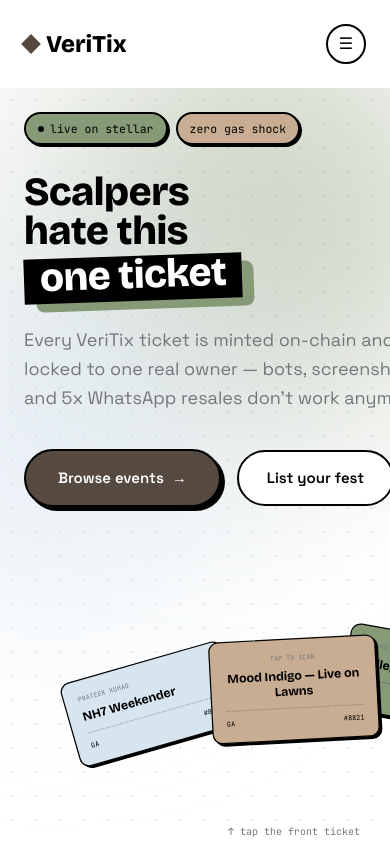
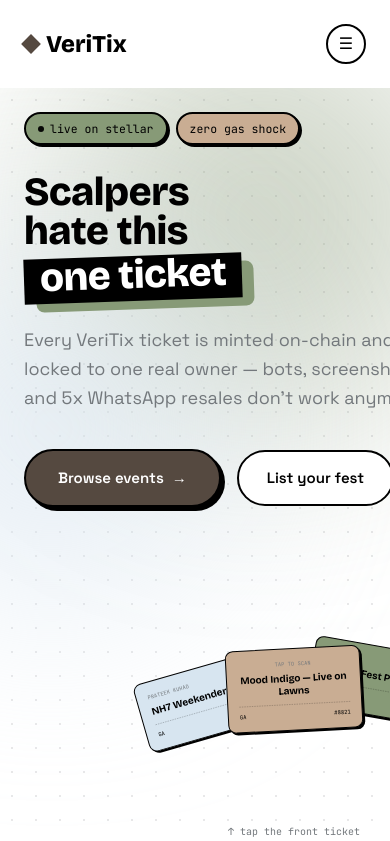
Before and after one commit to priyalraut703/veritix, a React (Vite) app: page / in a window 390 px wide. Shown: the top 841 px of the page. Built offline with nearby package versions, Linux system fonts and the light colour scheme; no server answers.

Commit message:
Tighten mobile ticket spacing to stop edge clipping

```diff
--- a/src/pages/Home.tsx
+++ b/src/pages/Home.tsx
@@ -85,14 +85,14 @@ export default function Home() {
             </div>
 
             <div className="relative h-[300px] sm:h-[380px] md:h-[440px] flex items-center justify-center">
-              <div className="relative w-full flex items-center justify-center scale-[0.62] sm:scale-[0.85] md:scale-[1.05]">
+              <div className="relative w-full flex items-center justify-center scale-[0.5] sm:scale-[0.85] md:scale-[1.05]">
                 <TicketStub
                   eventName={'NH7 Weekender'}
                   subtitle="Prateek Kuhad"
                   ticketNo="0472"
                   tier="GA"
                   accent="blue"
-                  rotateClass="absolute -rotate-[16deg] -translate-x-24 translate-y-6"
+                  rotateClass="absolute -rotate-[16deg] -translate-x-10 sm:-translate-x-20 md:-translate-x-24 translate-y-6"
                 />
                 <TicketStub
                   eventName={'College Fest Pass'}
@@ -100,7 +100,7 @@ export default function Home() {
                   ticketNo="1187"
                   tier="3-DAY"
                   accent="green"
-                  rotateClass="absolute rotate-[10deg] translate-x-20 -translate-y-4"
+                  rotateClass="absolute rotate-[10deg] translate-x-8 sm:translate-x-16 md:translate-x-20 -translate-y-4"
                 />
                 <button
                   onClick={runScan}
```
